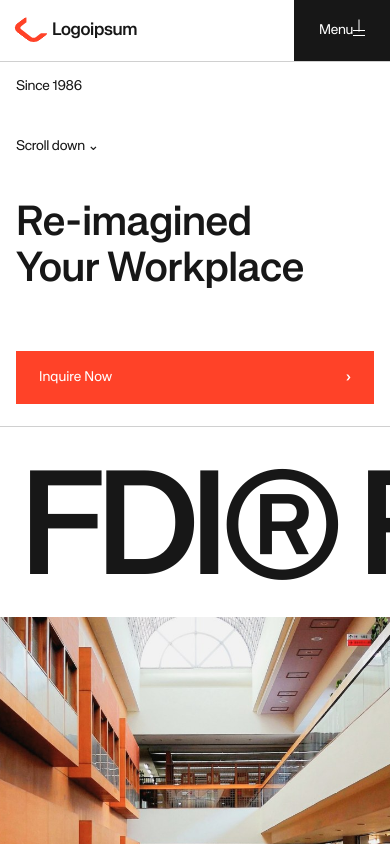
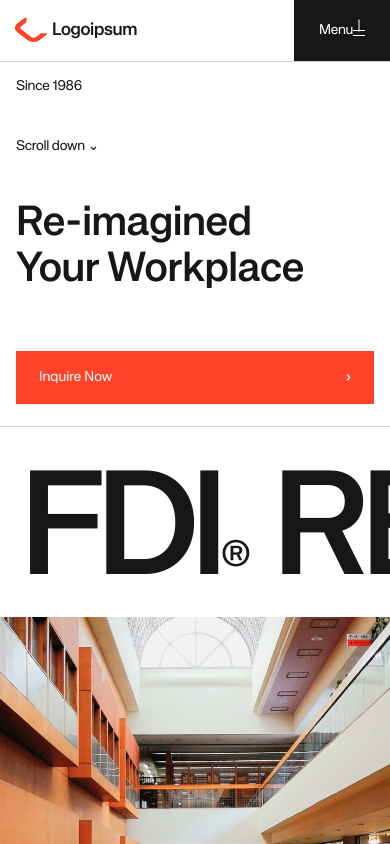
Before and after one commit to bentigerashley/webguys-developer-test, a Next.js app in the folder frontend/: page / in a window 390 px wide. Shown: the top 844 px of the page. Built offline with nearby package versions, Linux system fonts and the light colour scheme.

Commit message:
fix(responsive): contain footer collage and resize hero mark

```diff
--- a/frontend/components/sections/HeroSection.tsx
+++ b/frontend/components/sections/HeroSection.tsx
@@ -3,6 +3,7 @@ import { Reveal } from "../Reveal";
 import { SafeImage } from "../SafeImage";
 
 export function HeroSection({ block }: { block: HeroBlock }) {
+  const [mark, remainder] = block.marqueeText.split("®");
   return <section className="hero" id="top">
     <div className="hero-intro page-grid">
       <div className="hero-meta">
@@ -14,7 +15,7 @@ export function HeroSection({ block }: { block: HeroBlock }) {
         <a className="button accent" href={block.cta.url}>{block.cta.label}<b aria-hidden="true">›</b></a>
       </Reveal>
     </div>
-    <div className="marquee" aria-label={block.marqueeText}><span>{block.marqueeText}</span></div>
+    <div className="marquee" aria-label={block.marqueeText}><span>{remainder === undefined ? block.marqueeText : <>{mark}<sup>®</sup>{remainder}</>}</span></div>
     <SafeImage image={block.image} className="hero-image" eager />
   </section>;
 }
--- a/frontend/styles/globals.css
+++ b/frontend/styles/globals.css
@@ -522,6 +522,14 @@ h2 {
   text-transform: uppercase;
   transform: translate(20px, 0.08em);
 }
+.marquee sup {
+  position: relative;
+  top: -0.25em;
+  margin-left: 0.04em;
+  font-size: 0.24em;
+  letter-spacing: 0;
+  vertical-align: baseline;
+}
 .hero-image {
   height: min(58vw, 835px);
   min-height: 560px;
@@ -2257,6 +2265,9 @@ footer[id] {
     height: 680px;
     min-height: 680px;
   }
+  .footer-collage {
+    height: 100%;
+  }
   .footer-newsletter-copy {
     grid-column: 1/-1;
   }
```
Also changed, not shown: 1 other file (tests, documents, lock files or other folders).
